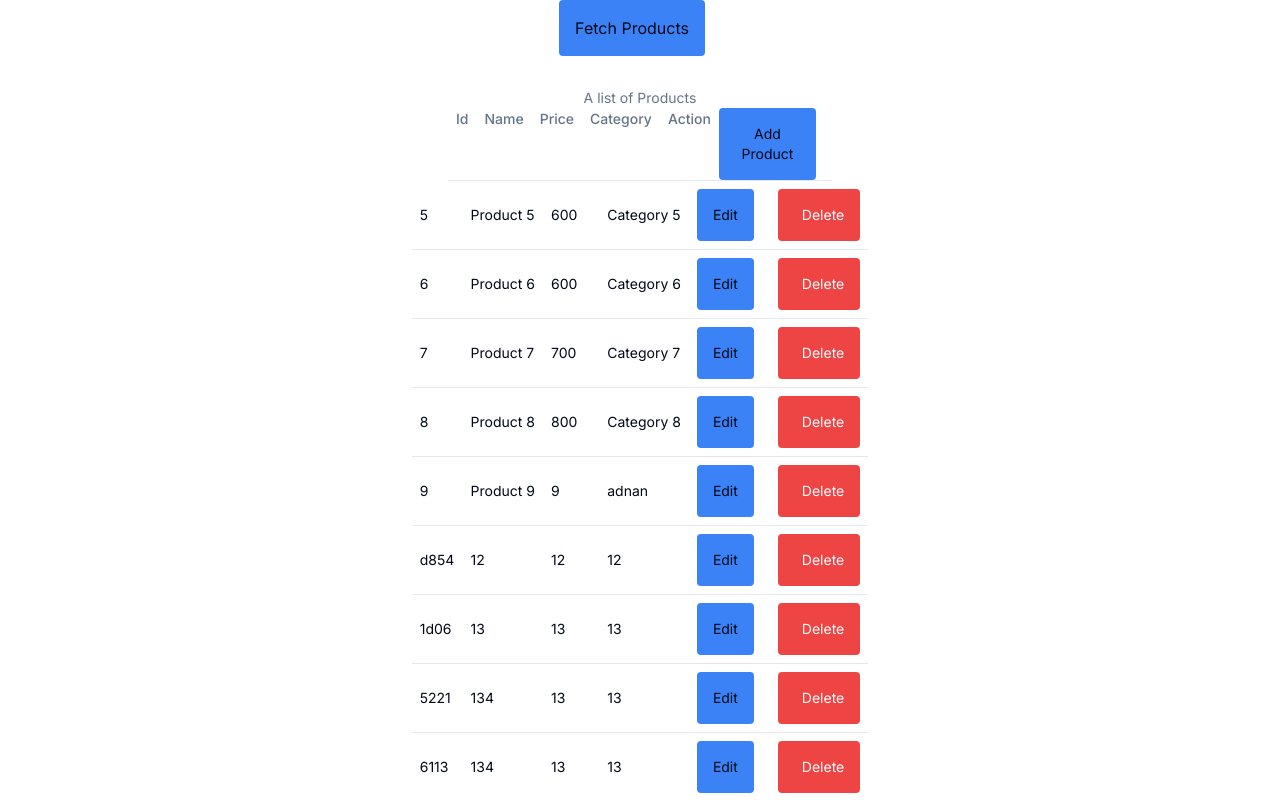
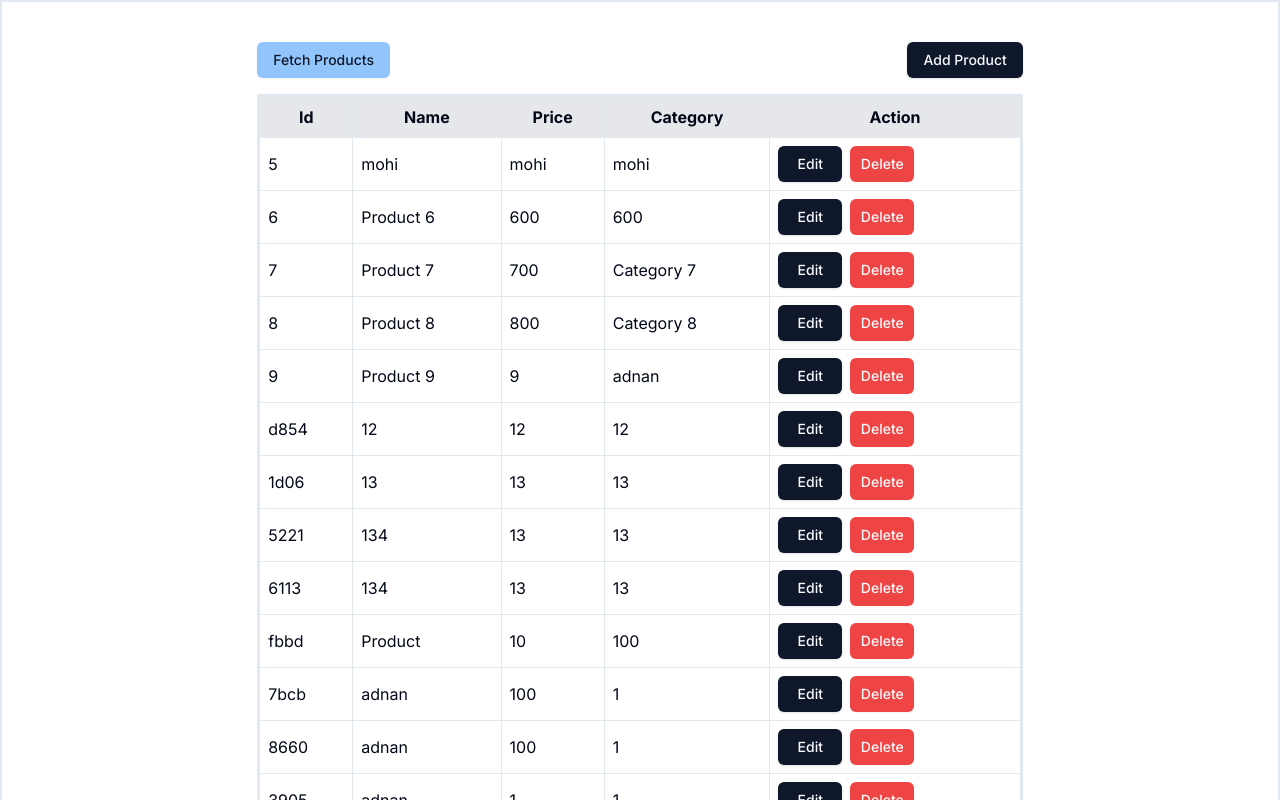
Before and after one commit to Adnan-Dar/crud-server-action, a Next.js app: page / in a window 1280 px wide. Both pictures are taken after a click on the button "Fetch Products". Shown: the top 800 px of the page. Built offline with nearby package versions, Linux system fonts and the light colour scheme; data requests are answered from the project's data file.

Commit message:
button design done

```diff
--- a/components/add-button.tsx
+++ b/components/add-button.tsx
@@ -12,7 +12,7 @@ import {
     FormMessage,
   } from "@/components/ui/form";
   import { Input } from "@/components/ui/input";
-  import Button from "./custom-button";
+  import {Button} from "@/components/ui/button";
   import { Product } from "@/types/product";
   import { create } from "@/actions/products";
   import { useForm } from "react-hook-form";
@@ -24,7 +24,7 @@ import {
   export const AddProduct = ({ label }: AddProductProps) => {
     const onSubmit = async (data: Product) => {
       try {
-        await create(data); // Call the create function from the API module
+        await create(data);
         console.log("Product created successfully");
       } catch (error) {
         console.error("Error creating product:", error);
@@ -36,7 +36,9 @@ import {
     return (
       <Sheet>
         <SheetTrigger>
-          <Button label={label} />
+          <Button>
+            {label}
+          </Button>
         </SheetTrigger>
         <SheetContent>
           <Form {...form}>
@@ -80,9 +82,9 @@ import {
                   </FormItem>
                 )}
               />
-              <button className="border-2 p-1 rounded-lg" type="submit">
+              <Button className="" type="submit">
                 Submit
-              </button>
+              </Button>
             </form>
           </Form>
         </SheetContent>
--- a/components/custom-button.tsx
+++ b/components/custom-button.tsx
@@ -2,6 +2,7 @@
 
 import { list } from "@/actions/products";
 import { Product } from "@/types/product";
+import { Button } from "@/components/ui/button";
 
 
 interface ButtonProps {
@@ -9,7 +10,7 @@ interface ButtonProps {
   setData: (data: Product[]) => void;
 }
 
-const Button = ({ label, setData }: ButtonProps) => {
+const CustomButton = ({ label, setData }: ButtonProps) => {
   const handleClick = async () => {
     const data = await list();
     console.log(data);
@@ -17,10 +18,10 @@ const Button = ({ label, setData }: ButtonProps) => {
   };
 
   return (
-    <button className="bg-blue-500 p-4 me-4 rounded" onClick={handleClick}>
+    <Button variant="secondary" className=" bg-blue-300 " onClick={handleClick}>
       {label}
-    </button>
+    </Button>
   );
 };
 
-export default Button;
+export default CustomButton;
--- a/components/del-button.tsx
+++ b/components/del-button.tsx
@@ -1,4 +1,5 @@
 import React, { useState } from "react";
+import { Button} from "@/components/ui/button";
 
 interface DeleteButtonProps {
     label: string;
@@ -32,9 +33,9 @@ export const DeleteButton = ({ label, deleteProduct, productId }: DeleteButtonPr
                     <button onClick={() => setShowConfirmation(false)}>No</button>
                 </div>
             ) : (
-                <button className="bg-red-500 p-2 text-white rounded ms-2" onClick={() => setShowConfirmation(true)}>
+                <Button variant="destructive" className="w-16" onClick={() => setShowConfirmation(true)}>
                     {label}
-                </button>
+                </Button>
             )}
         </>
     );
--- a/components/edit-button.tsx
+++ b/components/edit-button.tsx
@@ -15,19 +15,19 @@ import {
   FormLabel,
   FormMessage,
 } from "@/components/ui/form";
+
 import { Input } from "@/components/ui/input";
-  import { Button as shadButton } from "@/components/ui/button";
-
-  import Button from "./custom-button";
 import { Product } from "@/types/product";
-  import { update } from "@/actions/products"; // Import the update function
+import { update } from "@/actions/products";
 import { useForm } from "react-hook-form";
+import { Button } from "@/components/ui/button";
 
 interface EditButtonProps {
   label: string;
   openSideDrawer: (product: Product) => void;
   product: Product;
 }
+
 export const EditButton = ({
   label,
   openSideDrawer,
@@ -39,22 +39,23 @@ import {
 
   const onSubmit = async (data: Product) => {
     try {
-        // Call the update function from the API module
-        await update(data.id, data); // Assuming update function accepts id and updated data
-        console.log("Data updated successfully");
+      const response = await update(data.id, data);
+      console.log("Data updated successfully", response);
     } catch (error) {
       console.error("Error updating data:", error);
     }
   };
 
   const form = useForm({
-      defaultValues: product, // Set default form values to the product data
+    defaultValues: product,
   });
 
   return (
     <Sheet>
       <SheetTrigger>
-          <Button label={label} onClick={handleClick} />
+        <Button className="w-16" onClick={handleClick}>
+          {label}
+        </Button>
       </SheetTrigger>
       <SheetContent>
         <Form {...form}>
@@ -112,9 +113,7 @@ import {
                 </FormItem>
               )}
             />
-              <button className="border-2 p-1 rounded-lg" type="submit">
-                Submit
-              </button>
+            <Button type="submit">Submit</Button>
           </form>
         </Form>
       </SheetContent>
--- a/components/productList.tsx
+++ b/components/productList.tsx
@@ -1,18 +1,9 @@
 "use client";
-
-import {
-  Table,
-  TableCaption,
-  TableHeader,
-  TableRow,
-  TableHead,
-  TableBody,
-  TableCell,
-} from "@/components/ui/table";
 
 import { Product } from "@/types/product";
 import { useState } from "react";
-import Button from "@/components/custom-button";
+import { Button } from "@/components/ui/button";
+import CustomButton from "@/components/custom-button";
 import { EditButton } from "@/components/edit-button";
 import { AddProduct } from "@/components/add-button";
 import { DeleteButton } from "@/components/del-button";
@@ -31,53 +22,62 @@ const UserTable = () => {
   };
 
   return (
-    <div className="space-y-4 flex flex-col  items-center ">
+    <div className="space-y-4 flex flex-col border-2 items-center">
+      <div className="flex justify-between w-3/5  items-center mt-10">
          <div>
-        <Button label="Fetch Products" setData={setData} />
+          <CustomButton label="Fetch Products" setData={setData} />
         </div>
-      <div className=" w-2/3">
-        <Table className=" border-gray-100  flex flex-col items-center">
-          <TableCaption>A list of Products</TableCaption>
-          <TableHeader>
-            <TableRow className="flex w-96">
-              <TableHead>Id</TableHead>
-              <TableHead>Name</TableHead>
-              <TableHead>Price</TableHead>
-              <TableHead className="text-left">Category</TableHead>
-              <TableHead>Action</TableHead>
+        <div className="">
+          <AddProduct label="Add Product" />
+        </div>
 
-              <AddProduct label="Add Product" />
-            </TableRow>
-          </TableHeader>
-          <TableBody>
-            {data.map((product) => {
-              return (
-                <TableRow key={product.id}>
-                  <TableCell>{product.id}</TableCell>
-                  <TableCell>{product.name}</TableCell>
-                  <TableCell>{product.price}</TableCell>
-                  <TableCell>{product.category}</TableCell>
-                  <TableCell>
+      </div>
+      <div className="border-2 w-3/5">
+        <table className="w-full table-auto">
+          {/* <caption className="text-center">A list of Products</caption> */}
+          <thead>
+            <tr className="bg-gray-200">
+              <th className="border p-2">Id</th>
+              <th className="border p-2">Name</th>
+              <th className="border p-2">Price</th>
+              <th className="border p-2">Category</th>
+              <th className="border p-2">Action</th>
+            </tr>
+          </thead>
+          <tbody>
+            {data.map((product) => (
+              <tr key={product.id}>
+                <td className="border p-2">{product.id}</td>
+                <td className="border p-2">{product.name}</td>
+                <td className="border p-2">{product.price}</td>
+                <td className="border p-2">{product.category}</td>
+                <td className="border p-2">
+                  <div className="flex">
+                    <div className="mr-2 items-center">
+                      {" "}
                       <EditButton
                         label="Edit"
                         openSideDrawer={openSideDrawer}
                         product={product}
                       />
-                    <button className="bg-red-500 p-2 text-white rounded ms-2">
+                    </div>
+                    <div>
+                      {" "}
                       <DeleteButton
                         label="Delete"
                         deleteProduct={deleteProduct}
                         productId={product.id}
                       />
-                    </button>
-                  </TableCell>
-                </TableRow>
-              );
-            })}
-          </TableBody>
-        </Table>
+                    </div>
+                  </div>
+                </td>
+              </tr>
+            ))}
+          </tbody>
+        </table>
       </div>
     </div>
   );
 };
+
 export default UserTable;
--- a/db.json
+++ b/db.json
@@ -2,14 +2,14 @@
   "products": [
     {
       "id": "5",
-      "name": "Product 5",
-      "category": "Category 5",
-      "price": 600
+      "name": "mohi",
+      "category": "mohi",
+      "price": "mohi"
     },
     {
       "id": "6",
       "name": "Product 6",
-      "category": "Category 6",
+      "category": "600",
       "price": 600
     },
     {
@@ -113,6 +113,12 @@
       "name": "Adnan",
       "price": "17",
       "category": "17"
+    },
+    {
+      "id": "1835",
+      "name": "Adnan",
+      "price": "17",
+      "category": "17"
     }
   ]
 }
```
Lines whose indentation alone changed are shown as unchanged.
